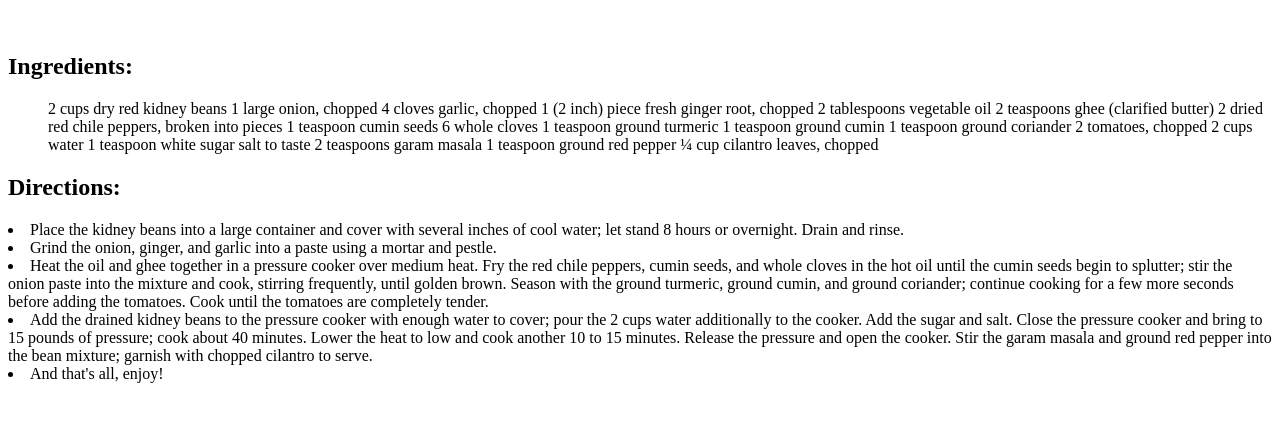
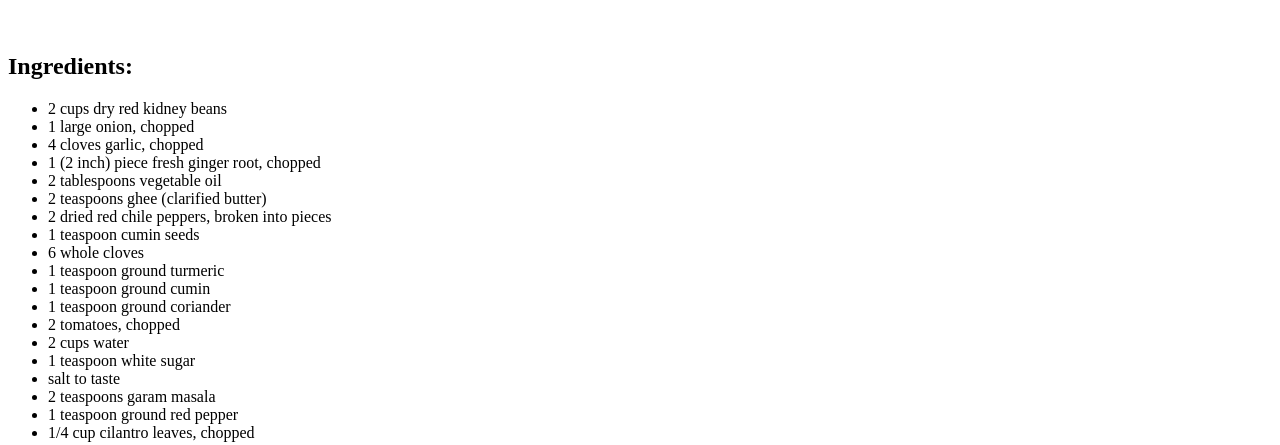
Before and after one commit to NotBoom/odin-recipes, a plain HTML site: page recipes/rajma.html in a window 1280 px wide. Shown: the part 451-896 px from the top of the page. Before the commit the page ends 842 px from the top, so only its background shows below. Drawn offline with Linux system fonts and the light colour scheme.

Commit message:
Fix lists

```diff
--- a/recipes/rajma.html
+++ b/recipes/rajma.html
@@ -15,25 +15,25 @@
     <br>
     <h2>Ingredients:</h2>
     <ul>
-        2 cups dry red kidney beans
-        1 large onion, chopped
-        4 cloves garlic, chopped
-        1 (2 inch) piece fresh ginger root, chopped
-        2 tablespoons vegetable oil
-        2 teaspoons ghee (clarified butter)
-        2 dried red chile peppers, broken into pieces
-        1 teaspoon cumin seeds
-        6 whole cloves
-        1 teaspoon ground turmeric
-        1 teaspoon ground cumin
-        1 teaspoon ground coriander
-        2 tomatoes, chopped
-        2 cups water
-        1 teaspoon white sugar
-        salt to taste
-        2 teaspoons garam masala
-        1 teaspoon ground red pepper
-        ¼ cup cilantro leaves, chopped
+        <li>2 cups dry red kidney beans</li>
+        <li>1 large onion, chopped</li>
+        <li>4 cloves garlic, chopped</li>
+        <li>1 (2 inch) piece fresh ginger root, chopped</li>
+        <li>2 tablespoons vegetable oil</li>
+        <li>2 teaspoons ghee (clarified butter)</li>
+        <li>2 dried red chile peppers, broken into pieces</li>
+        <li>1 teaspoon cumin seeds</li>
+        <li>6 whole cloves</li>
+        <li>1 teaspoon ground turmeric</li>
+        <li>1 teaspoon ground cumin</li>
+        <li>1 teaspoon ground coriander</li>
+        <li>2 tomatoes, chopped</li>
+        <li>2 cups water</li>
+        <li>1 teaspoon white sugar</li>
+        <li>salt to taste</li>
+        <li>2 teaspoons garam masala</li>
+        <li>1 teaspoon ground red pepper</li>
+        <li>1/4 cup cilantro leaves, chopped</li>
     </ul>
     <h2>Directions:</h2>
     <li>
```
Also changed, not shown: recipes/nash.html (+16 -16 lines), recipes/ramen.html (+3 -3 lines).
